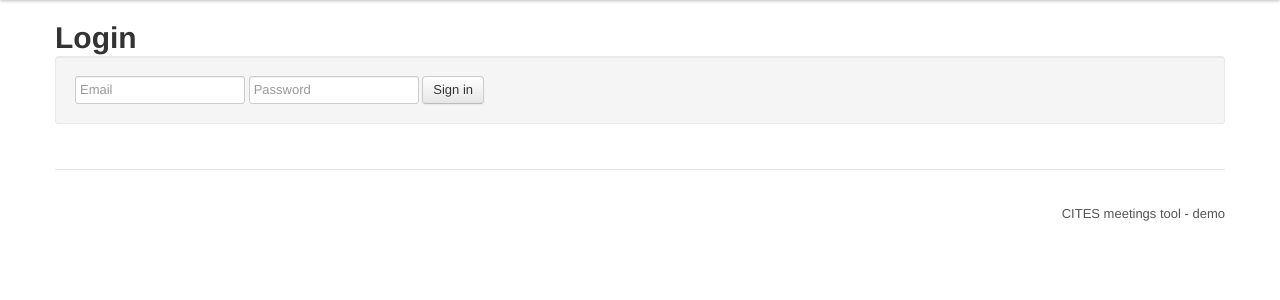
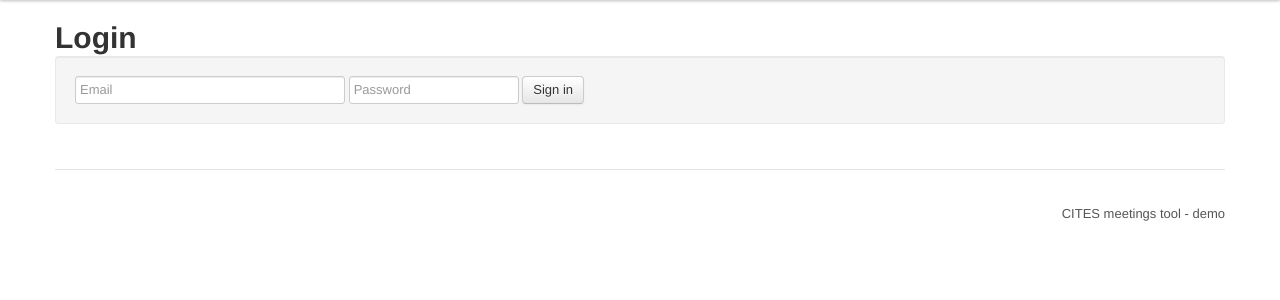
Before and after one commit to dincamihai/cites-meetings, a Flask app: page /login in a window 1280 px wide. Shown: the part 40-340 px from the top of the page. Run offline with Flask 2, Linux system fonts and the light colour scheme; parts of the project's set-up code (start-up, migrations or seed data) failed here and were passed over; some libraries are stand-ins or nearby versions.

Commit message:
increase size of login email field

```diff
--- a/templates/login.html
+++ b/templates/login.html
@@ -4,7 +4,7 @@
 <h1>Login</h1>
 
 <form class="well form-inline" method="post">
-  <input type="email" class="span2"
+  <input type="email" class="span3"
          name="email" value="{{ email }}" placeholder="Email">
   <input type="password" class="span2"
          name="password" placeholder="Password">
```
